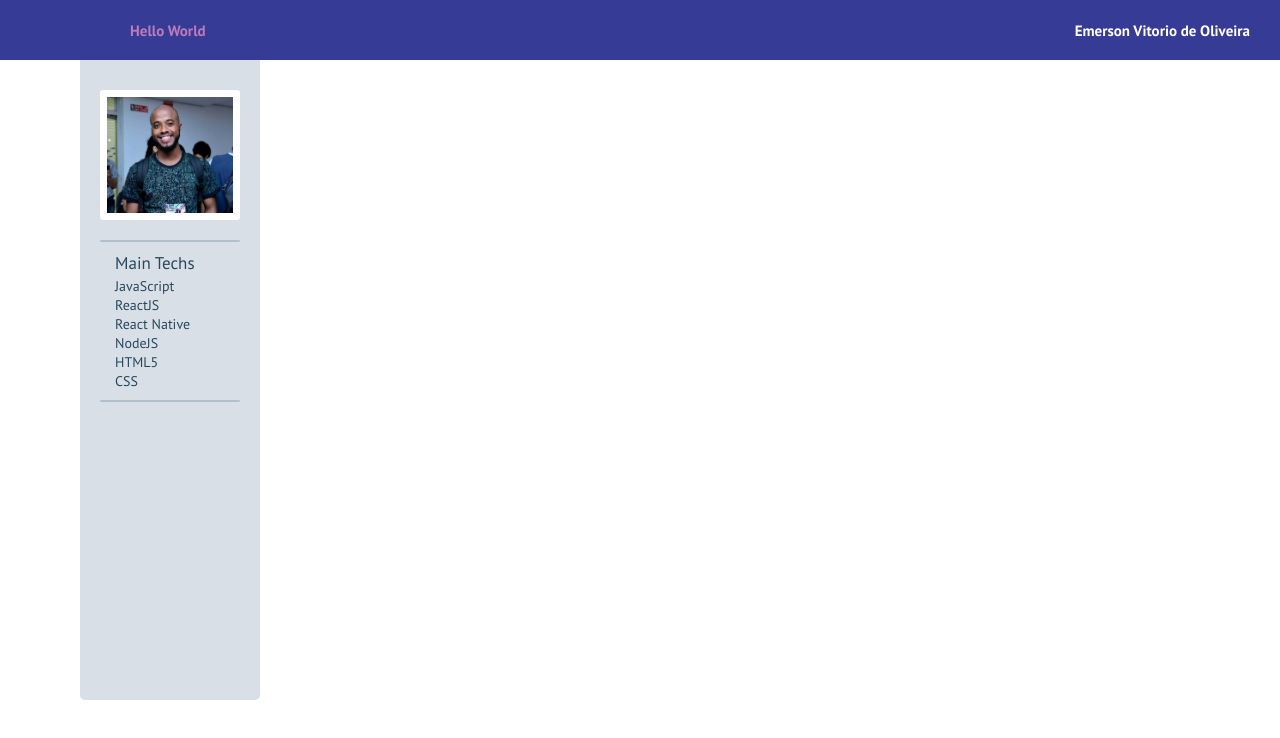
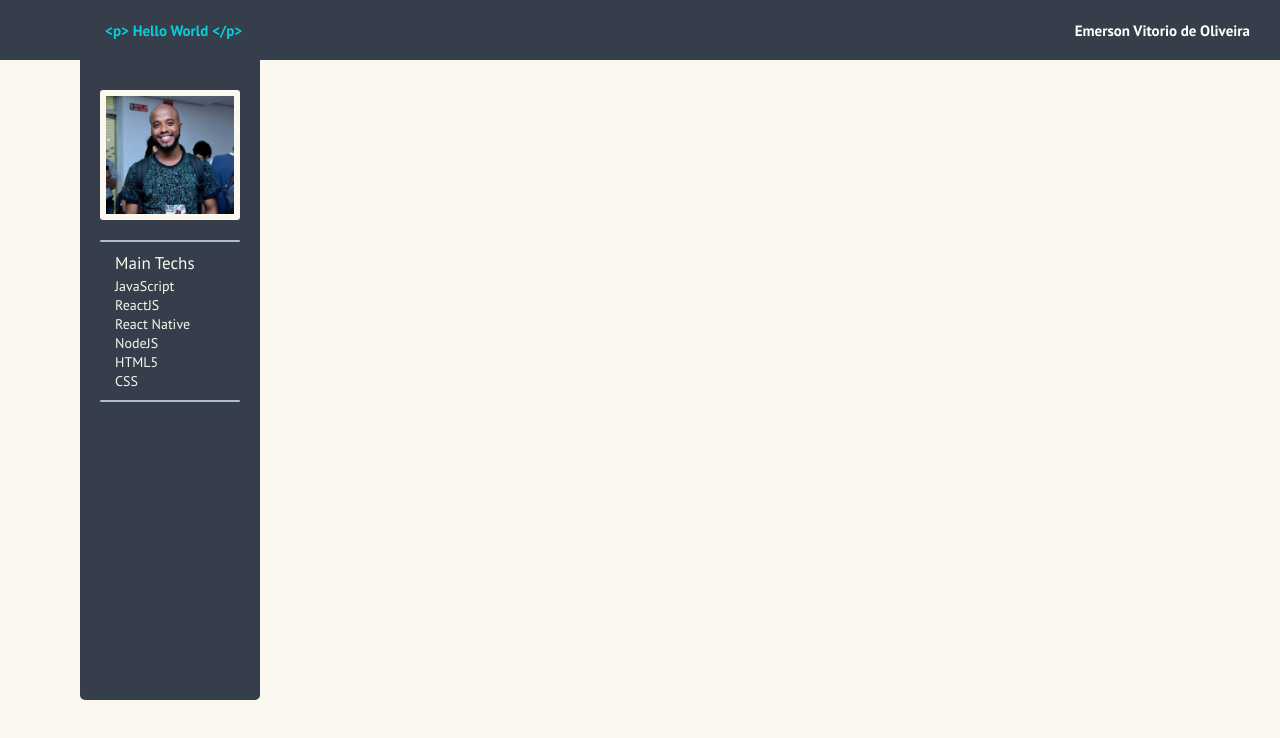
Before and after one commit to Evictory/Evictory-personal-website, a React (Create React App) app: page / in a window 1280 px wide. Shown: the top 738 px of the page. Built offline with nearby package versions, Linux system fonts and the light colour scheme.

Commit message:
Webpage colors changed

```diff
--- a/src/components/Header/index.tsx
+++ b/src/components/Header/index.tsx
@@ -1,11 +1,12 @@
 import React from 'react';
 import { Container, Name, ItemLeft } from './styles'
 
-const Header: React.FC = (myName, itemleft) => {
+const Header: React.FC = () => {
+  const msgLeft = "<p> Hello World </p>";
   return (
     <Container>
       <ItemLeft>
-        Hello World
+        {msgLeft}
       </ItemLeft>
       <Name>
         Emerson Vitorio de Oliveira
--- a/src/components/Header/styles.ts
+++ b/src/components/Header/styles.ts
@@ -2,7 +2,7 @@ import styled from 'styled-components';
 
 export const Container = styled.header`
   align-items: center;
-  background-color: #363b96;
+  background-color: #353e4a;
   display: flex;
   font-weight: bold;
   font-size: 18px;
@@ -17,7 +17,7 @@ export const Name = styled.small`
 `;
 
 export const ItemLeft = styled.small`
-  color: #be7abb;
-  margin-left: 125px;
+  color: #04D0D9;
+  margin-left: 100px;
   margin-right: 100px;
 `;
--- a/src/components/PersonalContainer/styles.ts
+++ b/src/components/PersonalContainer/styles.ts
@@ -2,30 +2,30 @@ import styled from 'styled-components';
 
 
 export const Container = styled.div`
-  background-color: #d8dfe6;
+  background-color: #353E4A;
+  border-bottom-left-radius: 5px;
+  border-bottom-right-radius: 5px;
   display: flex;
   flex-direction: column;
-  border-bottom-left-radius: 5px;
-  border-bottom-right-radius: 5px;
-  width: 180px;
   margin-left: 80px;
   height: 80vh;
   padding: 20px;
+  width: 180px;
 `;
 
 export const ProfilePhoto = styled.img`
+  border: solid 6px #fbf8ef;
+  border-radius: 3px;
+  height: 130px;
   margin-top: 10px;
   margin-bottom: 10px;
-  border-radius: 3px;
-  width: 140px ;
-  height: 130px ;
-  border: solid 7px #FFFFFF;
+  width: 140px;
 `;
 
 export const Line = styled.line`
+  background-color: #b1c0cd;
+  border-radius: 5px;
+  height: 2px;
   margin: 10px auto;
-  height: 2px;
-  background-color: #b1c0cd;
   width: 100%;
-  border-radius: 5px;
 `;
--- a/src/components/Techs/styles.ts
+++ b/src/components/Techs/styles.ts
@@ -2,6 +2,7 @@ import styled from 'styled-components';
 
 
 export const Title = styled.div`
+  color: #fbf8ef;
   display: flex;
   font-size: 17px;
   margin-bottom: 2px;
@@ -9,6 +10,7 @@ export const Title = styled.div`
 `;
 
 export const List = styled.ul`
+  color: #fbf8ef;
   margin-left: 15px;
   ul, li {
         list-style: none;
--- a/src/styles/globalStyle.ts
+++ b/src/styles/globalStyle.ts
@@ -10,18 +10,18 @@ const GlobalStyle = createGlobalStyle`
   }
 
   body {
-    background: F0F0F2;
     -webkit-font-smoothing: antialiased;
+    background: #fbf8ef;
+    color: #28475d;
     justify-content: center;
-    color: #28475d;
   }
   body, input, button {
     font: 15px 'PT Sans', sans-serif;
   }
 
   #root {
+    margin: 0 auto;
     max-width: auto;
-    margin: 0 auto;
   }
 `;
 
```
